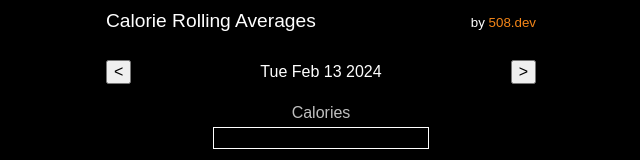
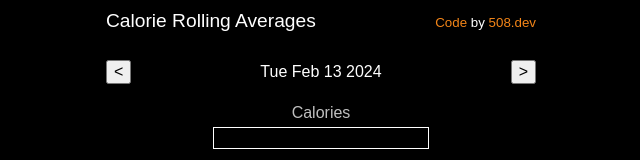
Before and after one commit to 508-dev/running-calorie-average, a SvelteKit app: page / in a window 1280 px wide. Shown: the top 160 px of the page, without its empty margins (319-959 px from the left). Built offline with nearby package versions, Linux system fonts and the light colour scheme.

Commit message:
Add source code link

```diff
--- a/src/routes/Header.svelte
+++ b/src/routes/Header.svelte
@@ -3,9 +3,11 @@
 
 <header>
 	<h1>Calorie Rolling Averages</h1>
+  <div>
 	<small>
-		by <a href="https://508.dev">508.dev</a>
+		<a href="https://codeberg.org/508_dev/running-calorie-average">Code</a> by <a href="https://508.dev">508.dev</a>
 	</small>
+  </div>
 </header>
 
 <style>
```
